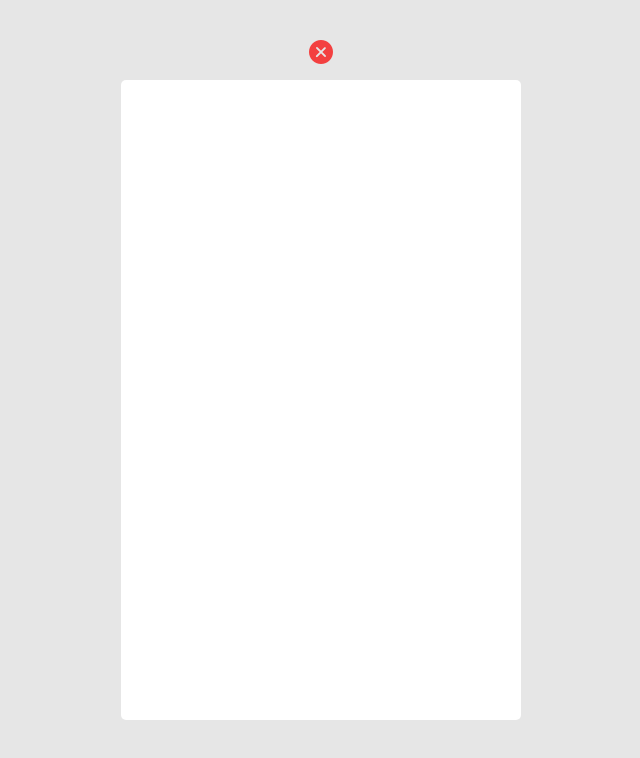
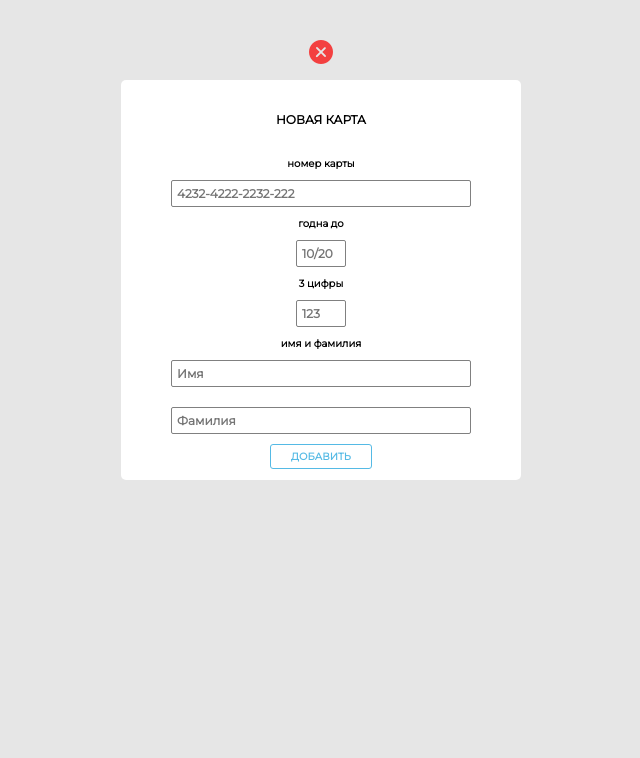
Before and after one commit to YauheniRusinchuk/account-bank, a React (Create React App) app in the folder frontend/: page /cards in a window 1280 px wide. Both pictures are taken after a click on the button "ДОБАВИТЬ НОВУЮ КАРТУ". Shown: the top 758 px of the page, without its empty margins (319-959 px from the left). Built offline with nearby package versions, Linux system fonts and the light colour scheme.

Commit message:
design new card

```diff
--- a/frontend/src/App.css
+++ b/frontend/src/App.css
@@ -199,9 +199,10 @@
 .modal_card_body {
     padding: 2rem;
     width: 400px;
+
     border-radius: 5px;
     background: white;
-    /* height: 300px; */
+    height: 400px;
     text-align: center;
 }
 
@@ -218,4 +219,47 @@
     position: absolute;
     right: 5px;
     top: 5px;
+    cursor: pointer;
 }
+
+
+.form_modal {
+    display: flex;
+    align-items: center;
+    flex-direction: column;
+    margin-top: 30px;
+}
+
+
+.form_modal span {
+    font-size: 10px;
+    font-weight: bold;
+}
+
+.form_modal input {
+    width: 300px;
+    padding: 5px;
+    border-radius: 2px;
+    outline: none;
+    font-size: 12px;
+    color: #292828;
+    border: 1px solid grey;
+    font-weight: bold;
+    margin: 10px;
+}
+
+.form_modal .card_3_nubmer {
+    width: 50px;
+}
+
+.form_modal button {
+    border: 1px solid #55bae5;
+    padding: 5px 20px;
+    font-size: 10px;
+    font-weight: bold;
+    border-radius: 3px;
+    outline: none;
+    cursor: pointer;
+    background: white;
+    color: #55bae5;
+}
--- a/frontend/src/components/Card.js
+++ b/frontend/src/components/Card.js
@@ -18,6 +18,7 @@ function Card() {
             </button>
             <div className='carts_lists'>
                 <CardView />
+                <CardView />
             </div>
             {isNew && <ModalNewCard handleClose={handleClose} />}
         </div>
--- a/frontend/src/components/ModalNewCard.js
+++ b/frontend/src/components/ModalNewCard.js
@@ -2,11 +2,31 @@ import React from 'react'
 import icon_close from '../assets/close.png'
 
 function ModalNewCard({handleClose}) {
+
+
+    function handleSubmit(e) {
+        e.preventDefault();
+        console.log("CLICK NEW CARD")
+    }
+
+
     return (
         <div className='modal_card'>
             <img onClick={handleClose} className='close_icon_btn' src={icon_close} alt='close_icon' />
             <div className='modal_card_body'>
-
+                <p>НОВАЯ КАРТА</p>
+                <form onClick={handleSubmit} className='form_modal'>
+                    <span>номер карты</span>
+                    <input type='text' placeholder='4232-4222-2232-222' />
+                    <span>годна до</span>
+                    <input className='card_3_nubmer' type='text' placeholder='10/20' />
+                    <span>3 цифры</span>
+                    <input className='card_3_nubmer' type='text' placeholder='123' />
+                    <span>имя и фамилия</span>
+                    <input type='text' placeholder='Имя' />
+                    <input type='text' placeholder='Фамилия' />
+                    <button>ДОБАВИТЬ</button>
+            </form>
             </div>
         </div>
     )
```
